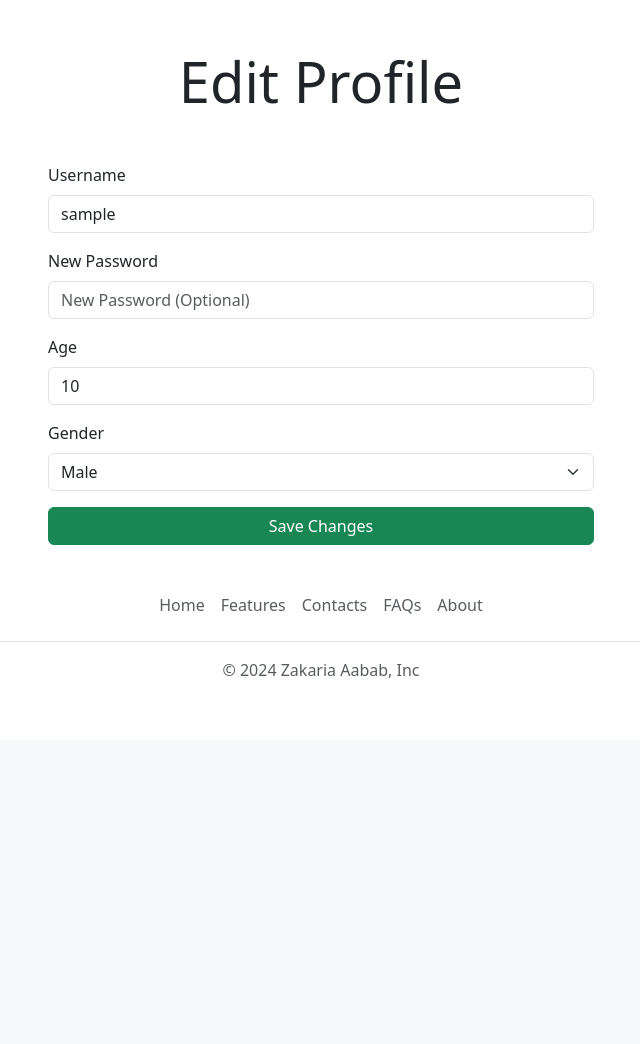
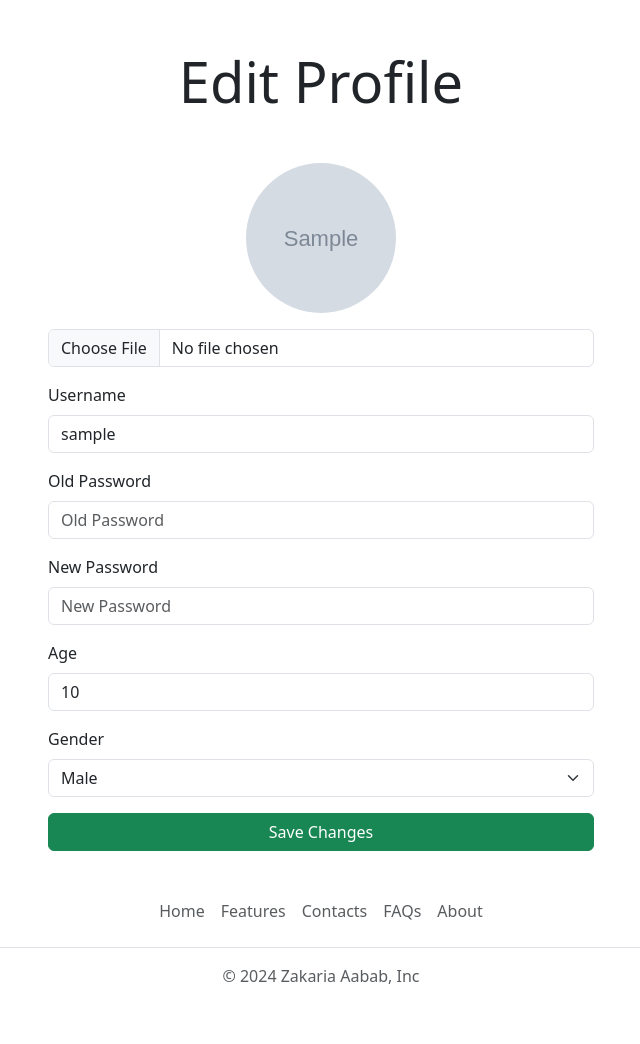
Before and after one commit to Tweek-byte/Quiz_Application_Project, a Django app: a page that uses templates/edit_profile.html in a window 1280 px wide. Shown: the part 60-1104 px from the top of the page, without its empty margins (319-959 px from the left). Before the commit the page ends 738 px from the top, so only its background shows below. Run offline with Django 5.2, Linux system fonts and the light colour scheme; a user stored in the database is signed in; tables that the repository leaves empty hold one stand-in row (values such as "Sample post"); grey boxes marked "Sample" are stand-in pictures.

Commit message:
chore: adding change profile image and password security

```diff
--- a/session/views.py
+++ b/session/views.py
@@ -2,8 +2,10 @@
 from django.shortcuts import render, redirect
 from django.contrib import messages
 from django.contrib.auth.models import User, auth
+from django.contrib.auth.decorators import login_required
+from django.contrib.auth.hashers import check_password
+from django.contrib.auth import update_session_auth_hash
 from .models import Profile
-from django.contrib.auth.decorators import login_required
 
 def register(request):
     """Signing Up Logic."""
@@ -79,34 +81,39 @@ def edit_profile(request, username):
 
     if request.method == "POST":
 
-        username = request.POST['username']
+        username = request.POST.get('username', request.user.username)
         if username != request.user.username:
             if User.objects.filter(username=username).exists():
                 messages.error(request, "Username already taken!")
-                return redirect('edit_profile')
+                return redirect('edit_profile', username=request.user.username)
             request.user.username = username
 
 
-        password = request.POST['password']
-        if password:
-            request.user.set_password(password)
+        old_password = request.POST.get('old_password')
+        new_password = request.POST.get('password')
+        if old_password and new_password:
+            if check_password(old_password, request.user.password):
+                request.user.set_password(new_password)
+                messages.success(request, "Password updated successfully!")
+                update_session_auth_hash(request, request.user)
+            else:
+                messages.error(request, "Old password is incorrect!")
+                return redirect('edit_profile', username=request.user.username)
 
 
-        user_profile.age = request.POST['age']
-        user_profile.gender = request.POST['gender']
+        if request.FILES.get('profile_img'):
+            user_profile.profile_img = request.FILES['profile_img']
+
+
+        user_profile.age = request.POST.get('age', user_profile.age)
+        user_profile.gender = request.POST.get('gender', user_profile.gender)
 
 
         request.user.save()
         user_profile.save()
 
         messages.success(request, "Profile updated successfully!")
-
-        if password:
-            user = auth.authenticate(username=request.user.username, password=password)
-            if user:
-                auth.login(request, user)
-
-        return redirect('profile', request.user.username)
+        return redirect('profile', username=request.user.username)
 
     context = {"user_profile": user_profile}
     return render(request, 'edit_profile.html', context)
--- a/templates/edit_profile.html
+++ b/templates/edit_profile.html
@@ -1,6 +1,6 @@
 {% extends 'index.html' %}
 
-{% block title %}@{{ request.user.username }} - Edit Profile{% endblock title %}
+{% block title %}{{ request.user.username }} - Edit Profile{% endblock title %}
 
 {% block content %}
 <h1 class="display-4 text-center my-5">Edit Profile</h1>
@@ -8,7 +8,7 @@
 <div class="container">
     <div class="row justify-content-center">
         <div class="col-lg-6 col-md-8 col-sm-12">
-            <form action="" method="POST">
+            <form action="" method="POST" enctype="multipart/form-data">
                 {% csrf_token %}
 
                 <!-- Display Error/Success Messages -->
@@ -20,21 +20,37 @@
                     </div>
                 {% endif %}
 
+                <!-- Profile Image -->
+                <div class="mb-3 text-center">
+                    <img src="{{ user_profile.profile_img.url }}"
+                         alt="profile-pic"
+                         width="150" height="150" class="rounded-circle mb-3">
+                    <input type="file" name="profile_img" class="form-control">
+                </div>
+
                 <!-- Username -->
                 <div class="mb-3">
                     <label for="username" class="form-label">Username</label>
                     <input type="text" name="username"
                            value="{{ user_profile.user.username }}"
                            class="form-control"
-                           id="username" placeholder="Username" required>
+                           id="username" required>
                 </div>
 
-                <!-- Password -->
+                <!-- Old Password -->
+                <div class="mb-3">
+                    <label for="oldPassword" class="form-label">Old Password</label>
+                    <input type="password" name="old_password"
+                           class="form-control" id="oldPassword"
+                           placeholder="Old Password">
+                </div>
+
+                <!-- New Password -->
                 <div class="mb-3">
                     <label for="password" class="form-label">New Password</label>
                     <input type="password" name="password"
-                           class="form-control"
-                           id="password" placeholder="New Password (Optional)">
+                           class="form-control" id="password"
+                           placeholder="New Password">
                 </div>
 
                 <!-- Age -->
@@ -42,8 +58,7 @@
                     <label for="age" class="form-label">Age</label>
                     <input type="number" name="age"
                            value="{{ user_profile.age }}"
-                           class="form-control"
-                           id="age" placeholder="Age" required>
+                           class="form-control" id="age" required>
                 </div>
 
                 <!-- Gender -->
```
